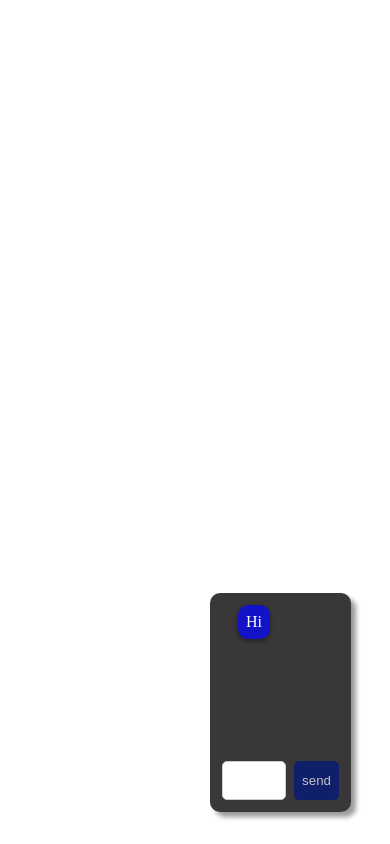
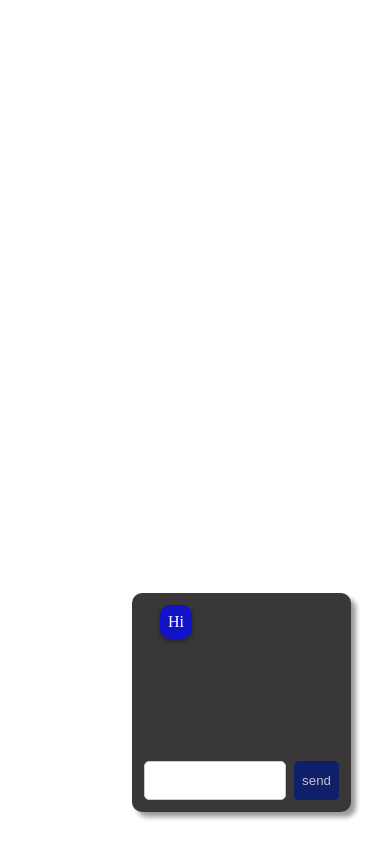
Before and after one commit to Alex12033/popup, a website: page index.html in a window 390 px wide. Both pictures are taken after a click on the button "open". Drawn offline with Linux system fonts and the light colour scheme.

Commit message:
adaptive for mobile hide scroll

```diff
--- a/style.css
+++ b/style.css
@@ -1,3 +1,7 @@
+::-webkit-scrollbar {
+  width: 0px; /* ширина для вертикального скролла */
+}
+
 button{
   border:none;
   outline: none;
@@ -40,7 +44,7 @@ h1{
   padding: 0.75rem;
   box-shadow: 5px 5px 5px rgba(0,0,0,0.4);
   border-radius: 10px;
-  overflow-y: scroll;
+  overflow: auto;
 }
 
 .show{
@@ -111,7 +115,6 @@ input{
       right:10%;
       width: 40vw;
       height: 30vw;
-
   }
 }
 
@@ -120,7 +123,7 @@ input{
   .popup{
     bottom: 2rem;
     right:10%;
-    width: 30vw;
+    width: 50vw;
     height: 50vw;
     overflow-y: scroll;
   }
```
